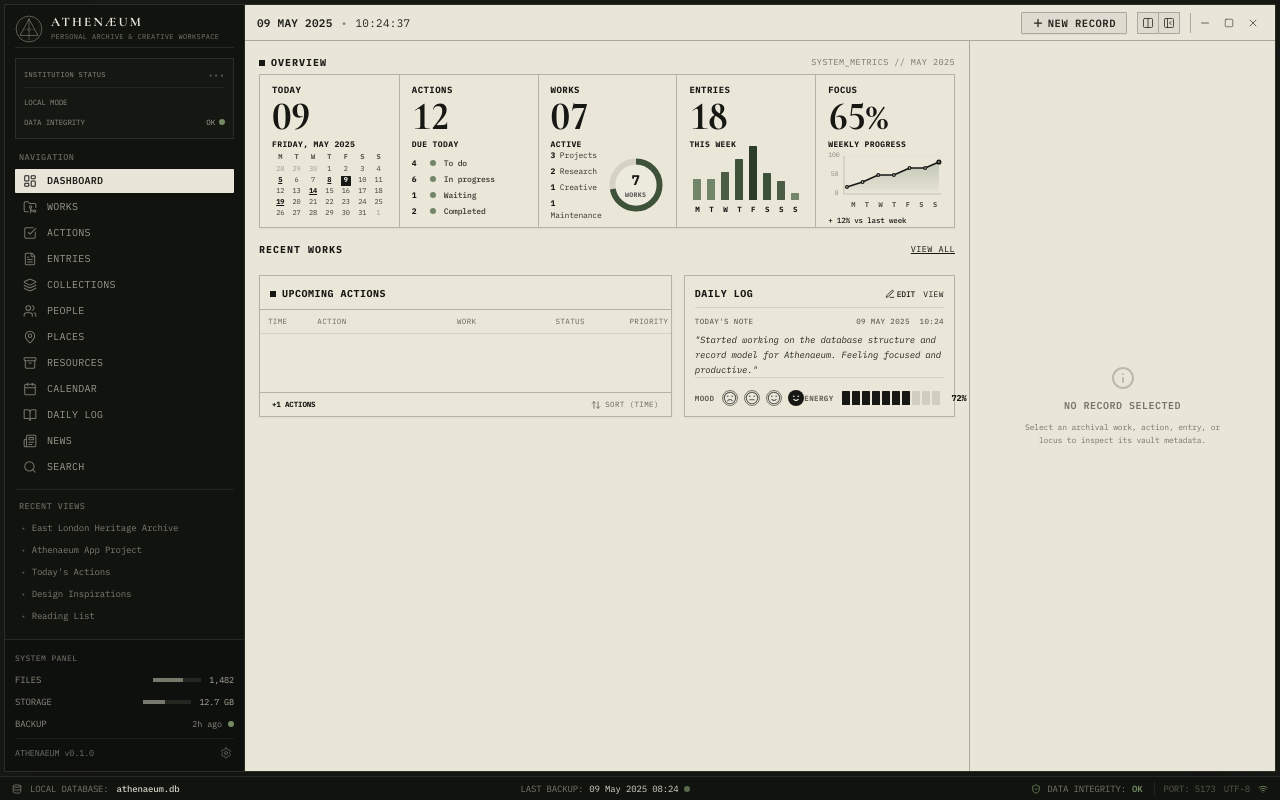
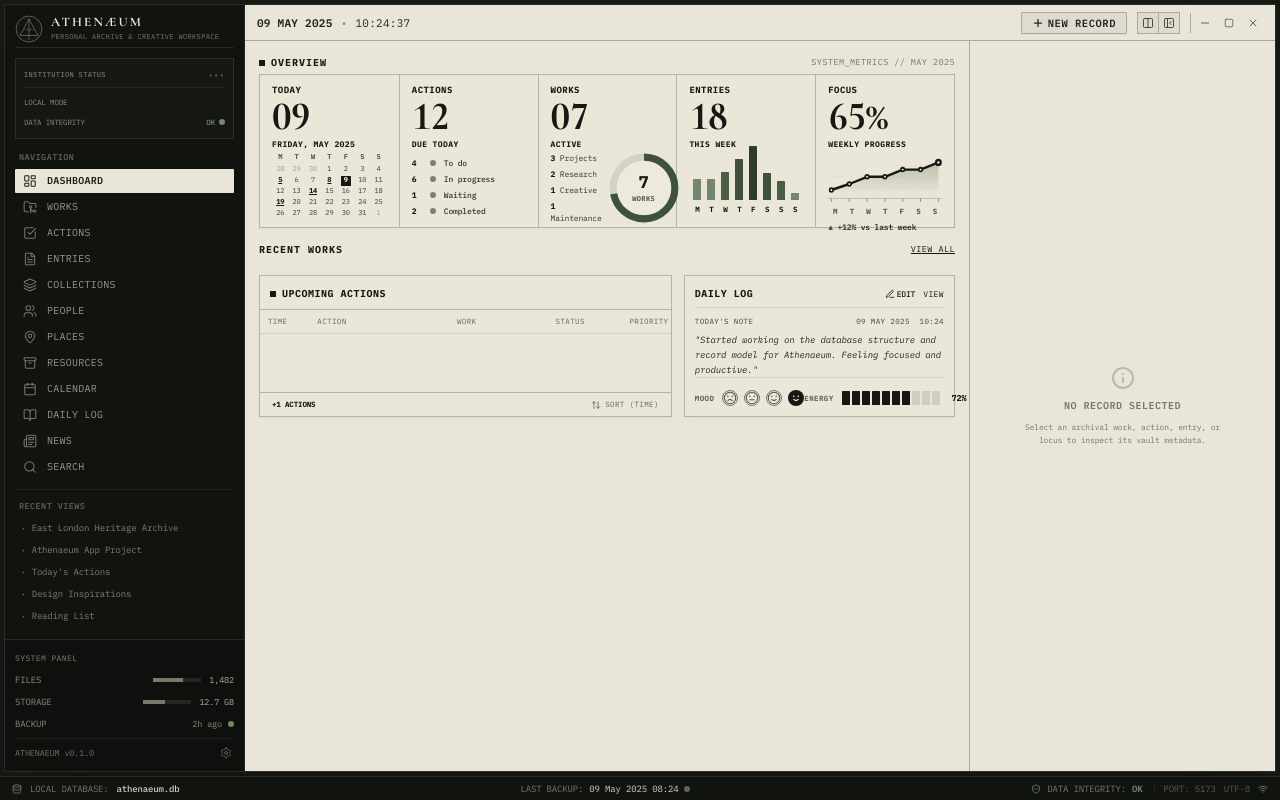
Before and after one commit to Deepjyoti78/athenaeum, a React (Vite) app: page / in a window 1280 px wide. Built offline with nearby package versions, Linux system fonts and the light colour scheme.

Commit message:
Enlarge WORKS circular gauge and expand FOCUS graph edge-to-edge

```diff
--- a/src/components/OverviewMetrics.jsx
+++ b/src/components/OverviewMetrics.jsx
@@ -20,16 +20,15 @@ export function OverviewMetrics({ onNavigate }) {
   const creativeWorksCount = dynamicMetrics?.worksBreakdown?.creative ?? (isReady ? works.filter(w => w.type === 'Creative').length : 1);
   const maintenanceWorksCount = dynamicMetrics?.worksBreakdown?.maintenance ?? (isReady ? works.filter(w => w.type === 'Maintenance').length : 1);
 
-  // Donut Gauge dashoffset calculation matching reference image (~60px diameter, r=22, circumference=138.2)
+  // Donut Gauge dashoffset calculation for large ~76px prominent circle (r=26, circumference=163.4)
   const totalWorks = works.length > 0 ? works.length : 7;
   const donutProgress = totalWorks > 0 ? Math.min(1, Math.max(0.1, activeWorksCount / totalWorks)) : 0.65;
-  const donutDashoffset = Math.round(138.2 * (1 - (donutProgress * 0.72)));
+  const donutDashoffset = Math.round(163.4 * (1 - (donutProgress * 0.72)));
 
   // 3. Entries this week: dynamically computed
   const entriesCount = dynamicMetrics?.totalEntries ?? (isReady ? entries.length : 18);
 
-  // 8-bar Activity Histogram matching media_1793442667883_4cf64c57.jpg exactly
-  // Heights in reference: [21, 21, 28, 41, 54, 27, 19, 7]
+  // 8-bar Activity Histogram matching reference image
   const bars = useMemo(() => {
     const refHeights = [21, 21, 28, 41, 54, 27, 19, 7];
     const dayLabels = ['M', 'T', 'W', 'T', 'F', 'S', 'S', 'S'];
@@ -64,13 +63,13 @@ export function OverviewMetrics({ onNavigate }) {
     return 65;
   }, [works, dynamicMetrics]);
 
-  // Focus line graph points matching the reference image coordinates with plateau steps
-  // 7 data points (M, T, W, T, F, S, S)
+  // Wide, expansive Focus line graph points scaled across full width from Mon to Sun
   const focusPoints = useMemo(() => {
-    const xCoords = [3, 19, 35, 51, 67, 83, 97];
-    // Baseline is 44, top is 6
-    // Reference image Y points: [35, 30, 23, 23, 16, 16, 10]
-    const basePts = [35, 30, 23, 23, 16, 16, 10];
+    const xCoords = [3, 18.67, 34.33, 50, 65.67, 81.33, 97];
+    // Baseline is 36, top is 6
+    // Smooth upward progression with plateau steps matching reference:
+    // M: 30, T: 25, W: 19, T: 19, F: 13, S: 13, S: 7
+    const basePts = [30, 25, 19, 19, 13, 13, 7];
     return xCoords.map((x, idx) => [x, basePts[idx]]);
   }, []);
 
@@ -307,7 +306,7 @@ export function OverviewMetrics({ onNavigate }) {
         </div>
 
         {/* ============================================================ */}
-        {/* COLUMN 3: WORKS & CIRCULAR GAUGE (matching reference image)  */}
+        {/* COLUMN 3: WORKS & PROMINENT CIRCULAR GAUGE (~76px)           */}
         {/* ============================================================ */}
         <div
           onClick={() => onNavigate && onNavigate('works')}
@@ -332,8 +331,8 @@ export function OverviewMetrics({ onNavigate }) {
             </div>
           </div>
 
-          {/* Bottom: Works Categories & Circular Gauge (~60px) exactly matching reference */}
-          <div className="flex items-center justify-between h-[64px]">
+          {/* Bottom: Works Categories & Bigger Donut Gauge (~76px) vertically centered */}
+          <div className="flex items-center justify-between h-[76px]">
             <div className="space-y-1 text-[8px] font-mono text-[#33322B] pr-1">
               <div><span className="font-bold text-[#171714]">3</span> Projects</div>
               <div><span className="font-bold text-[#171714]">2</span> Research</div>
@@ -341,30 +340,30 @@ export function OverviewMetrics({ onNavigate }) {
               <div><span className="font-bold text-[#171714]">1</span> Maintenance</div>
             </div>
 
-            {/* Circular Gauge matching reference image: 60px diameter with dark olive progress arc */}
-            <div className="relative w-[60px] h-[60px] flex items-center justify-center flex-shrink-0">
-              <svg viewBox="0 0 56 56" className="w-[60px] h-[60px] -rotate-90">
+            {/* Circular Gauge: Big 76px diameter prominent ring */}
+            <div className="relative w-[74px] sm:w-[76px] h-[74px] sm:h-[76px] flex items-center justify-center flex-shrink-0">
+              <svg viewBox="0 0 64 64" className="w-full h-full -rotate-90">
                 {/* Subtle warm inner disc fill */}
-                <circle cx="28" cy="28" r="22" fill="#ECE9DD" />
+                <circle cx="32" cy="32" r="26" fill="#ECE9DD" />
                 {/* Inactive Track (warm light gray) */}
-                <circle cx="28" cy="28" r="22" fill="none" stroke="#D5D1C3" strokeWidth="5.5" />
+                <circle cx="32" cy="32" r="26" fill="none" stroke="#D5D1C3" strokeWidth="6" />
                 {/* Active Arc (deep forest olive/charcoal #3E523A) */}
                 <circle
-                  cx="28"
-                  cy="28"
-                  r="22"
+                  cx="32"
+                  cy="32"
+                  r="26"
                   fill="none"
                   stroke="#3E523A"
-                  strokeWidth="5.5"
-                  strokeDasharray="138.2"
+                  strokeWidth="6"
+                  strokeDasharray="163.4"
                   strokeDashoffset={donutDashoffset}
                   strokeLinecap="butt"
                 />
               </svg>
               {/* Text inside the Donut: 7 WORKS */}
               <div className="absolute inset-0 flex flex-col items-center justify-center text-center leading-none">
-                <span className="font-bold text-[14px] text-[#171714] leading-tight select-none">{activeWorksCount}</span>
-                <span className="text-[6.5px] font-mono font-bold uppercase tracking-wider text-[#555] mt-0.5 select-none">WORKS</span>
+                <span className="font-bold text-[17px] text-[#171714] leading-none select-none">{activeWorksCount}</span>
+                <span className="text-[7px] font-mono font-bold uppercase tracking-wider text-[#555] mt-1 select-none">WORKS</span>
               </div>
             </div>
           </div>
@@ -422,7 +421,7 @@ export function OverviewMetrics({ onNavigate }) {
         </div>
 
         {/* ============================================================ */}
-        {/* COLUMN 5: FOCUS & LINE GRAPH (matching reference image)      */}
+        {/* COLUMN 5: FOCUS & EXPANSIVE ARCHIVAL PROGRESS GRAPH          */}
         {/* ============================================================ */}
         <div className="flex flex-col justify-between p-3 pt-2.5 pb-2.5 h-[152px]">
           {/* Top: Header, Number, Subtitle below */}
@@ -443,51 +442,53 @@ export function OverviewMetrics({ onNavigate }) {
             </div>
           </div>
 
-          {/* Bottom: Technical Archival Line Graph with 100/50/0 Y-axis matching reference */}
-          <div className="flex flex-col justify-end pt-0.5">
-            {/* Graph + Y-Axis Flex Row */}
-            <div className="flex items-center w-full">
-              {/* Y-Axis numbers (100, 50, 0) */}
-              <div className="flex flex-col justify-between h-[44px] text-[6.5px] font-mono text-[#88877B] pr-1.5 select-none leading-none text-right w-4">
-                <span>100</span>
-                <span>50</span>
-                <span>0</span>
-              </div>
-
-              {/* Graph Canvas */}
-              <div className="flex-1 relative h-[44px]">
+          {/* Bottom: Expansive Archival Line Graph filling the space from Mon to Sun with clean breathing room */}
+          <div className="flex flex-col justify-end pt-1">
+            {/* Graph Canvas: 48px height, edge-to-edge */}
+            <div className="w-full relative h-[48px]">
               <svg
-                  viewBox="0 0 100 44"
+                viewBox="0 0 100 40"
                 preserveAspectRatio="none"
                 className="w-full h-full overflow-visible"
               >
                 <defs>
-                    <linearGradient id="focusAreaGradRef" x1="0" y1="0" x2="0" y2="1">
-                      <stop offset="0%" stopColor="#74866A" stopOpacity="0.32" />
-                      <stop offset="85%" stopColor="#74866A" stopOpacity="0.08" />
+                  <linearGradient id="focusAreaGradExp" x1="0" y1="0" x2="0" y2="1">
+                    <stop offset="0%" stopColor="#74866A" stopOpacity="0.4" />
+                    <stop offset="70%" stopColor="#74866A" stopOpacity="0.1" />
                     <stop offset="100%" stopColor="#EAE7D9" stopOpacity="0.0" />
                   </linearGradient>
                 </defs>
 
-                  {/* Horizontal Reference Lines (100 at y=4, 50 at y=23, 0 at y=42) */}
-                  <line x1="0" y1="4" x2="100" y2="4" stroke="#DEDACD" strokeWidth="0.5" />
-                  <line x1="0" y1="23" x2="100" y2="23" stroke="#DEDACD" strokeWidth="0.5" strokeDasharray="1 2" />
-                  <line x1="0" y1="42" x2="100" y2="42" stroke="#B8B4A5" strokeWidth="0.75" />
+                {/* Horizontal Technical Grid Guidelines */}
+                <line x1="0" y1="10" x2="100" y2="10" stroke="#D5D0C2" strokeWidth="0.5" strokeDasharray="2 2" />
+                <line x1="0" y1="19" x2="100" y2="19" stroke="#D5D0C2" strokeWidth="0.5" strokeDasharray="2 2" />
+                <line x1="0" y1="28" x2="100" y2="28" stroke="#D5D0C2" strokeWidth="0.5" strokeDasharray="2 2" />
+                <line x1="0" y1="37" x2="100" y2="37" stroke="#B8B4A5" strokeWidth="0.75" />
 
-                  {/* Left Vertical Y-Axis Line */}
-                  <line x1="0" y1="4" x2="0" y2="42" stroke="#B8B4A5" strokeWidth="0.75" />
+                {/* Vertical Day Alignment Ticks */}
+                {[3, 18.67, 34.33, 50, 65.67, 81.33, 97].map((xVal, idx) => (
+                  <line
+                    key={idx}
+                    x1={xVal}
+                    y1="37"
+                    x2={xVal}
+                    y2="40"
+                    stroke="#88877B"
+                    strokeWidth="0.75"
+                  />
+                ))}
 
                 {/* Shaded Area Under Curve */}
                 <polygon
-                    points={`3,${focusPoints[0][1]} ${focusPoints.map(p => `${p[0]},${p[1]}`).join(' ')} 97,${focusPoints[6][1]} 97,42 3,42`}
-                    fill="url(#focusAreaGradRef)"
+                  points={`3,${focusPoints[0][1]} ${focusPoints.map(p => `${p[0]},${p[1]}`).join(' ')} 97,${focusPoints[6][1]} 97,37 3,37`}
+                  fill="url(#focusAreaGradExp)"
                 />
 
-                  {/* Connected Polyline: Dark Charcoal Line */}
+                {/* Connected Polyline: Bold Dark Archival Line */}
                 <polyline
                   fill="none"
                   stroke="#171714"
-                    strokeWidth="1.6"
+                  strokeWidth="2"
                   strokeLinecap="round"
                   strokeLinejoin="round"
                   points={focusPoints.map(p => `${p[0]},${p[1]}`).join(' ')}
@@ -496,20 +497,20 @@ export function OverviewMetrics({ onNavigate }) {
                 {/* 7 Circular Data Points matching Mon - Sun */}
                 {focusPoints.map(([cx, cy], idx) => {
                   const isLatest = idx === 6;
-                    const r = isLatest ? 2.6 : 2.0;
+                  const r = isLatest ? 3.0 : 2.3;
+                  const innerR = isLatest ? 1.0 : 0.8;
                   return (
                     <g key={idx}>
                       <circle cx={cx} cy={cy} r={r} fill="#171714" />
-                        <circle cx={cx} cy={cy} r="0.7" fill="#FAF8F3" />
+                      <circle cx={cx} cy={cy} r={innerR} fill="#FAF8F3" />
                     </g>
                   );
                 })}
               </svg>
             </div>
-            </div>
 
-            {/* Weekday labels spanning Mon to Sun, indented to match graph canvas */}
-            <div className="flex justify-between text-[7px] font-mono font-bold text-[#55544B] mt-1 select-none pl-5 pr-0.5">
+            {/* Weekday labels spanning Mon to Sun edge to edge, cleanly aligned under data ticks */}
+            <div className="flex justify-between text-[7.5px] font-mono font-bold text-[#55544B] mt-1 select-none px-0.5">
               <span className="w-2.5 text-center">M</span>
               <span className="w-2.5 text-center">T</span>
               <span className="w-2.5 text-center">W</span>
@@ -519,9 +520,9 @@ export function OverviewMetrics({ onNavigate }) {
               <span className="w-2.5 text-center">S</span>
             </div>
 
-            {/* Comparison text matching reference image exactly: + 12% vs last week */}
-            <div className="text-[7.5px] font-mono font-medium text-[#171714] mt-1 select-none">
-              + 12% vs last week
+            {/* Readable comparison text beneath the chart */}
+            <div className="text-[8px] font-mono font-medium text-[#171714] mt-1 select-none">
+              <span className="text-[#3D4C38] font-bold">▲ +12%</span> vs last week
             </div>
           </div>
         </div>
```
Lines whose indentation alone changed are shown as unchanged.
